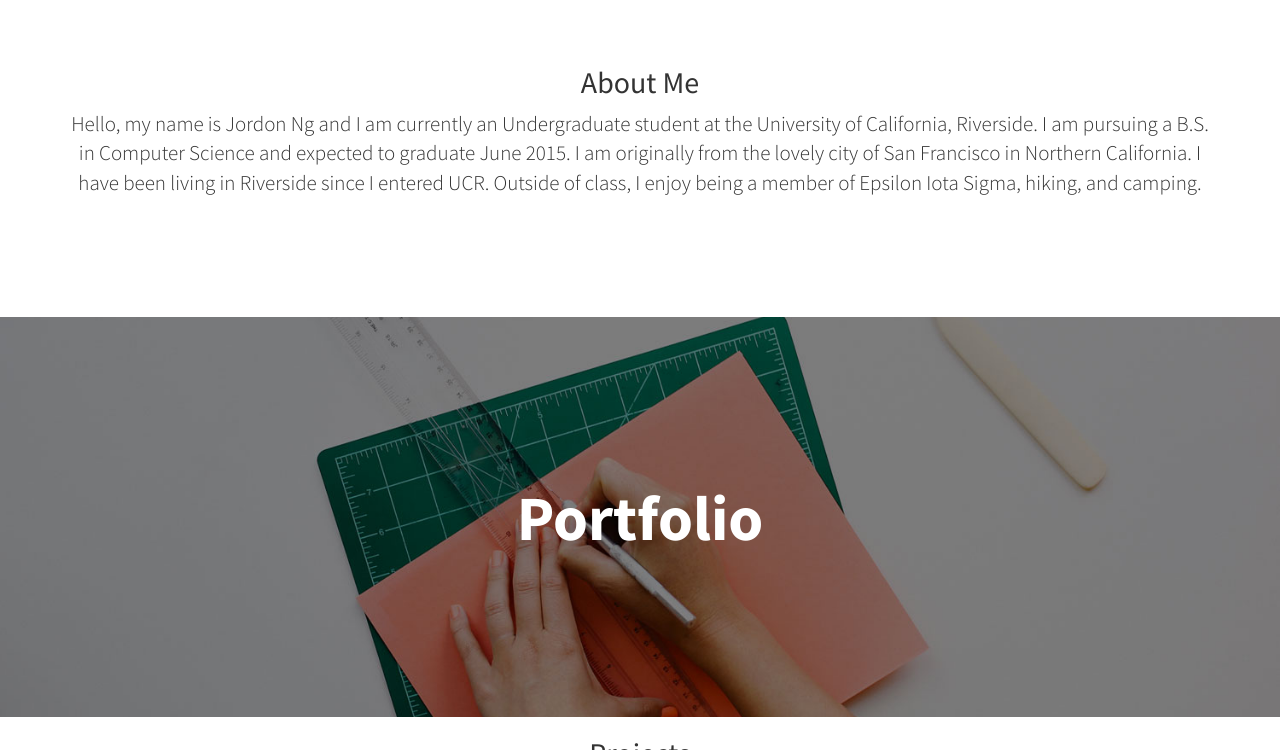
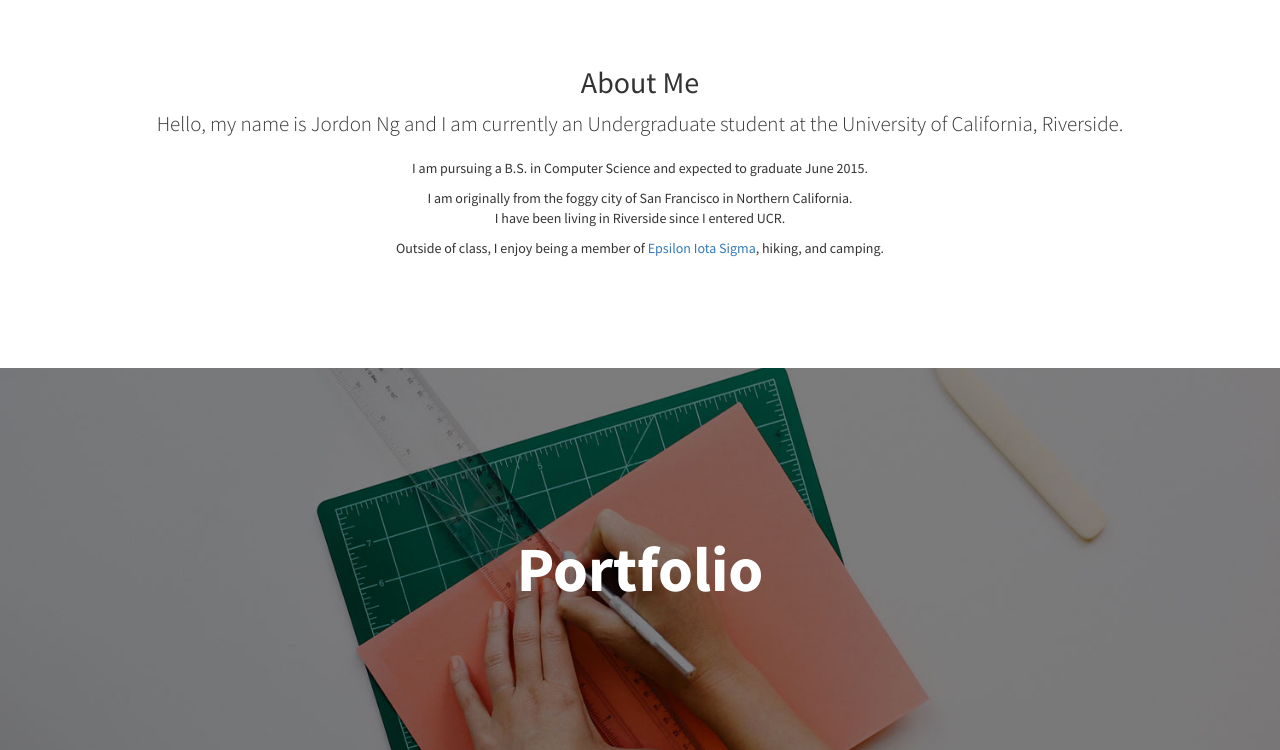
Before and after one commit to jsng0/jsng0.github.io, a Jekyll site: the page index.html, which Jekyll copies as it is, in a window 1280 px wide and 900 px high, scrolled down 754 px, cut to the strip 150-900 px from the top of the window. Built offline with Jekyll 4.4.1, drawn with Linux system fonts in a browser that asks for light colours.

Commit message:
Reformat about me section

```diff
--- a/index.html
+++ b/index.html
@@ -74,7 +74,10 @@
             <div class="row">
                 <div class="col-lg-12 text-center">
                     <h2>About Me</h2>
-                    <p class="lead">Hello, my name is Jordon Ng and I am currently an Undergraduate student at the University of California, Riverside. I am pursuing a B.S. in Computer Science and expected to graduate June 2015. I am originally from the lovely city of San Francisco in Northern California. I have been living in Riverside since I entered UCR. Outside of class, I enjoy being a member of Epsilon Iota Sigma, hiking, and camping.</p>
+                    <p class="lead">Hello, my name is Jordon Ng and I am currently an Undergraduate student at the University of California, Riverside.</p>
+                    <p>I am pursuing a B.S. in Computer Science and expected to graduate June 2015.</p>
+                    <p>I am originally from the foggy city of San Francisco in Northern California. <br> I have been living in Riverside since I entered UCR.
+                    <p>Outside of class, I enjoy being a member of <a ref = "http://epsiloniotasigma.org/">Epsilon Iota Sigma</a>, hiking, and camping.</p>
                 </div>
             </div>
             <!-- /.row -->
```
